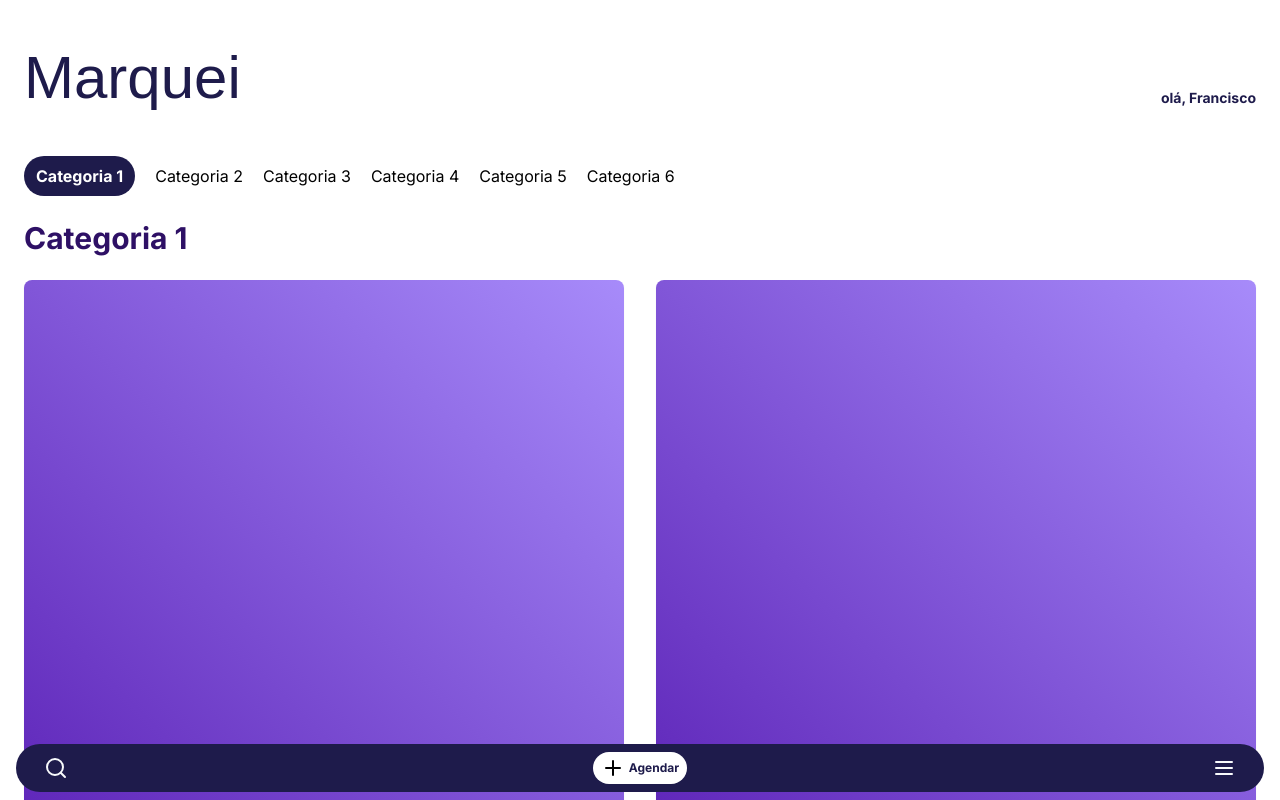
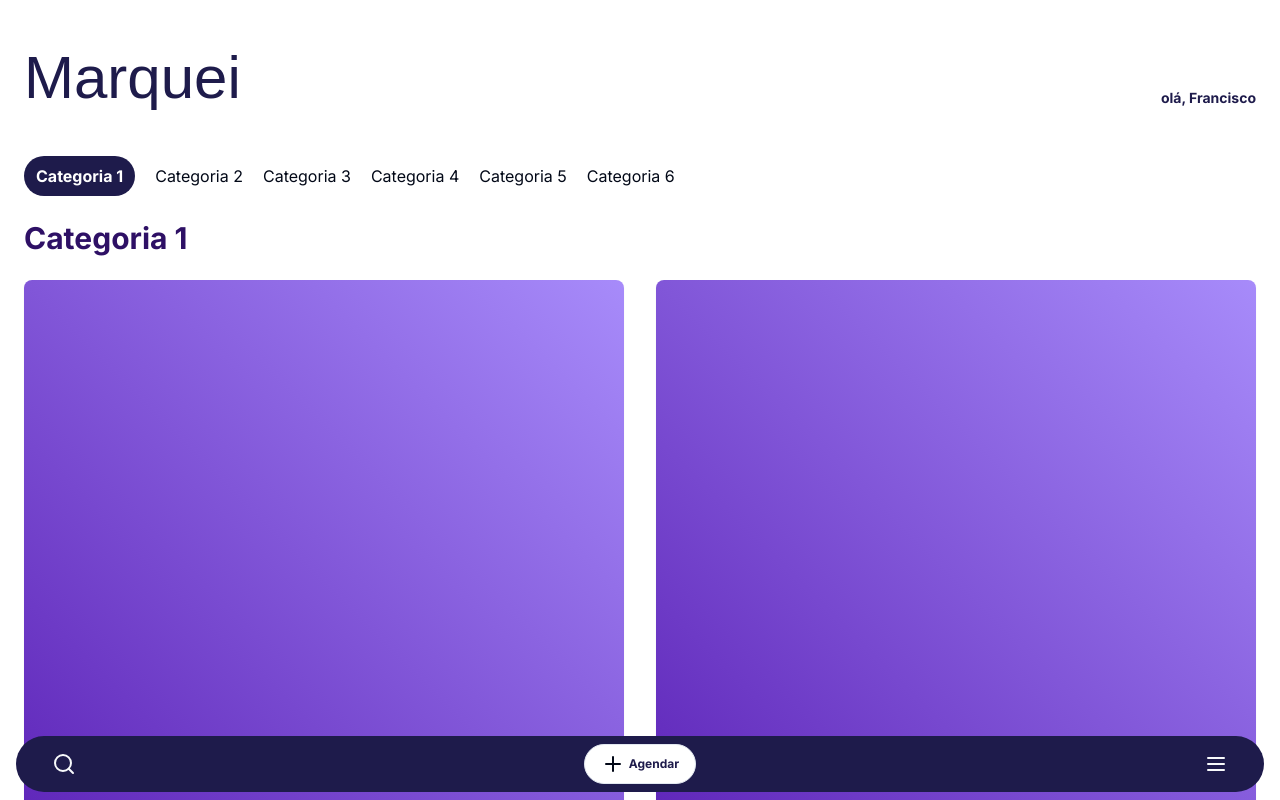
Before and after one commit to Somehow-I-Code/marquei, a Next.js app: page / in a window 1280 px wide. Shown: the top 800 px of the page. Built offline with nearby package versions, Linux system fonts and the light colour scheme; a web font is replaced by a local one.

Commit message:
SCRUM-19-add-shadcn-button-component

```diff
--- a/src/app/components/BottomFloatingMenu.tsx
+++ b/src/app/components/BottomFloatingMenu.tsx
@@ -1,19 +1,20 @@
 import { Menu, Plus, SearchIcon } from "lucide-react";
-import Button from "./Button";
+import { Button } from "@/components/ui/button";
+
 
 export default function BottomFloatingMenu() {
   return (
     <section className="bg-indigo-950 fixed bottom-2 left-4 right-4 flex justify-between py-2 px-5 items-center rounded-full">
-      <Button variant="transparent">
+      <Button variant="ghost">
         <SearchIcon className="text-slate-50" />
       </Button>
 
-      <Button variant="white" className="flex items-center gap-1 rounded-full">
+      <Button variant="outline" className="flex items-center gap-1 rounded-full">
         <Plus />
         <p className="text-indigo-950 font-bold text-xs">Agendar</p>
       </Button>
 
-      <Button variant="transparent">
+      <Button variant="ghost">
         <Menu className="text-slate-50" />
       </Button>
     </section>
--- a/src/app/globals.css
+++ b/src/app/globals.css
@@ -9,3 +9,76 @@
 .hide-scrollbar::-webkit-scrollbar {
   display: none;
 }
+
+@layer base {
+  :root {
+    --background: 0 0% 100%;
+    --foreground: 222.2 84% 4.9%;
+
+    --card: 0 0% 100%;
+    --card-foreground: 222.2 84% 4.9%;
+
+    --popover: 0 0% 100%;
+    --popover-foreground: 222.2 84% 4.9%;
+
+    --primary: 222.2 47.4% 11.2%;
+    --primary-foreground: 210 40% 98%;
+
+    --secondary: 210 40% 96.1%;
+    --secondary-foreground: 222.2 47.4% 11.2%;
+
+    --muted: 210 40% 96.1%;
+    --muted-foreground: 215.4 16.3% 46.9%;
+
+    --accent: 210 40% 96.1%;
+    --accent-foreground: 222.2 47.4% 11.2%;
+
+    --destructive: 0 84.2% 60.2%;
+    --destructive-foreground: 210 40% 98%;
+
+    --border: 214.3 31.8% 91.4%;
+    --input: 214.3 31.8% 91.4%;
+    --ring: 222.2 84% 4.9%;
+
+    --radius: 0.5rem;
+  }
+
+  .dark {
+    --background: 222.2 84% 4.9%;
+    --foreground: 210 40% 98%;
+
+    --card: 222.2 84% 4.9%;
+    --card-foreground: 210 40% 98%;
+
+    --popover: 222.2 84% 4.9%;
+    --popover-foreground: 210 40% 98%;
+
+    --primary: 210 40% 98%;
+    --primary-foreground: 222.2 47.4% 11.2%;
+
+    --secondary: 217.2 32.6% 17.5%;
+    --secondary-foreground: 210 40% 98%;
+
+    --muted: 217.2 32.6% 17.5%;
+    --muted-foreground: 215 20.2% 65.1%;
+
+    --accent: 217.2 32.6% 17.5%;
+    --accent-foreground: 210 40% 98%;
+
+    --destructive: 0 62.8% 30.6%;
+    --destructive-foreground: 210 40% 98%;
+
+    --border: 217.2 32.6% 17.5%;
+    --input: 217.2 32.6% 17.5%;
+    --ring: 212.7 26.8% 83.9%;
+  }
+}
+
+@layer base {
+  * {
+    @apply border-border;
+  }
+  body {
+    @apply bg-background text-foreground;
+  }
+}
--- /dev/null
+++ b/src/components/ui/button.tsx
@@ -0,0 +1,56 @@
+import * as React from "react"
+import { Slot } from "@radix-ui/react-slot"
+import { cva, type VariantProps } from "class-variance-authority"
+
+import { cn } from "@/lib/utils"
+
+const buttonVariants = cva(
+  "inline-flex items-center justify-center whitespace-nowrap rounded-md text-sm font-medium ring-offset-background transition-colors focus-visible:outline-none focus-visible:ring-2 focus-visible:ring-ring focus-visible:ring-offset-2 disabled:pointer-events-none disabled:opacity-50",
+  {
+    variants: {
+      variant: {
+        default: "bg-primary text-primary-foreground hover:bg-primary/90",
+        destructive:
+          "bg-destructive text-destructive-foreground hover:bg-destructive/90",
+        outline:
+          "border border-input bg-background hover:bg-accent hover:text-accent-foreground",
+        secondary:
+          "bg-secondary text-secondary-foreground hover:bg-secondary/80",
+        ghost: "hover:bg-accent hover:text-accent-foreground",
+        link: "text-primary underline-offset-4 hover:underline",
+      },
+      size: {
+        default: "h-10 px-4 py-2",
+        sm: "h-9 rounded-md px-3",
+        lg: "h-11 rounded-md px-8",
+        icon: "h-10 w-10",
+      },
+    },
+    defaultVariants: {
+      variant: "default",
+      size: "default",
+    },
+  }
+)
+
+export interface ButtonProps
+  extends React.ButtonHTMLAttributes<HTMLButtonElement>,
+    VariantProps<typeof buttonVariants> {
+  asChild?: boolean
+}
+
+const Button = React.forwardRef<HTMLButtonElement, ButtonProps>(
+  ({ className, variant, size, asChild = false, ...props }, ref) => {
+    const Comp = asChild ? Slot : "button"
+    return (
+      <Comp
+        className={cn(buttonVariants({ variant, size, className }))}
+        ref={ref}
+        {...props}
+      />
+    )
+  }
+)
+Button.displayName = "Button"
+
+export { Button, buttonVariants }
--- /dev/null
+++ b/src/lib/utils.ts
@@ -0,0 +1,6 @@
+import { type ClassValue, clsx } from "clsx"
+import { twMerge } from "tailwind-merge"
+
+export function cn(...inputs: ClassValue[]) {
+  return twMerge(clsx(inputs))
+}
--- a/tailwind.config.ts
+++ b/tailwind.config.ts
@@ -5,16 +5,85 @@ const config: Config = {
     "./src/pages/**/*.{js,ts,jsx,tsx,mdx}",
     "./src/components/**/*.{js,ts,jsx,tsx,mdx}",
     "./src/app/**/*.{js,ts,jsx,tsx,mdx}",
+    "./pages/**/*.{ts,tsx}",
+    "./components/**/*.{ts,tsx}",
+    "./app/**/*.{ts,tsx}",
+    "./src/**/*.{ts,tsx}",
   ],
+
+  prefix: "",
+
   theme: {
+    container: {
+      center: true,
+      padding: "2rem",
+      screens: {
+        "2xl": "1400px",
+      },
+    },
     extend: {
       backgroundImage: {
         "gradient-radial": "radial-gradient(var(--tw-gradient-stops))",
         "gradient-conic":
           "conic-gradient(from 180deg at 50% 50%, var(--tw-gradient-stops))",
       },
+      colors: {
+        border: "hsl(var(--border))",
+        input: "hsl(var(--input))",
+        ring: "hsl(var(--ring))",
+        background: "hsl(var(--background))",
+        foreground: "hsl(var(--foreground))",
+        primary: {
+          DEFAULT: "hsl(var(--primary))",
+          foreground: "hsl(var(--primary-foreground))",
+        },
+        secondary: {
+          DEFAULT: "hsl(var(--secondary))",
+          foreground: "hsl(var(--secondary-foreground))",
+        },
+        destructive: {
+          DEFAULT: "hsl(var(--destructive))",
+          foreground: "hsl(var(--destructive-foreground))",
+        },
+        muted: {
+          DEFAULT: "hsl(var(--muted))",
+          foreground: "hsl(var(--muted-foreground))",
+        },
+        accent: {
+          DEFAULT: "hsl(var(--accent))",
+          foreground: "hsl(var(--accent-foreground))",
+        },
+        popover: {
+          DEFAULT: "hsl(var(--popover))",
+          foreground: "hsl(var(--popover-foreground))",
+        },
+        card: {
+          DEFAULT: "hsl(var(--card))",
+          foreground: "hsl(var(--card-foreground))",
+        },
+      },
+      borderRadius: {
+        lg: "var(--radius)",
+        md: "calc(var(--radius) - 2px)",
+        sm: "calc(var(--radius) - 4px)",
+      },
+      keyframes: {
+        "accordion-down": {
+          from: { height: "0" },
+          to: { height: "var(--radix-accordion-content-height)" },
+        },
+        "accordion-up": {
+          from: { height: "var(--radix-accordion-content-height)" },
+          to: { height: "0" },
+        },
+      },
+      animation: {
+        "accordion-down": "accordion-down 0.2s ease-out",
+        "accordion-up": "accordion-up 0.2s ease-out",
+      },
     },
   },
-  plugins: [],
-};
+  plugins: [require("tailwindcss-animate")],
+} satisfies Config;
+
 export default config;
```
Also changed, not shown: package.json (+6 -1 lines), components.json (added), 1 other file (tests, documents, lock files or other folders).
